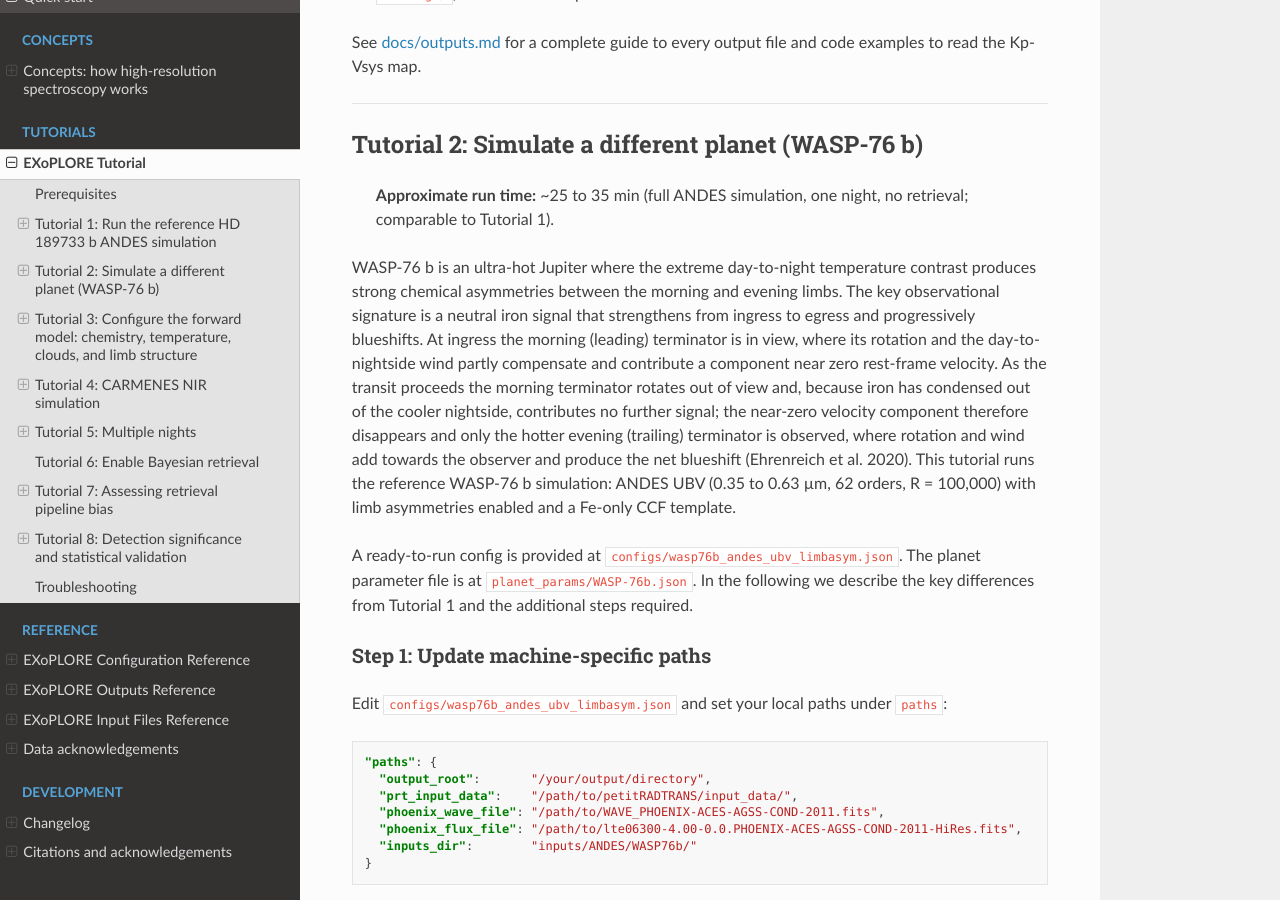
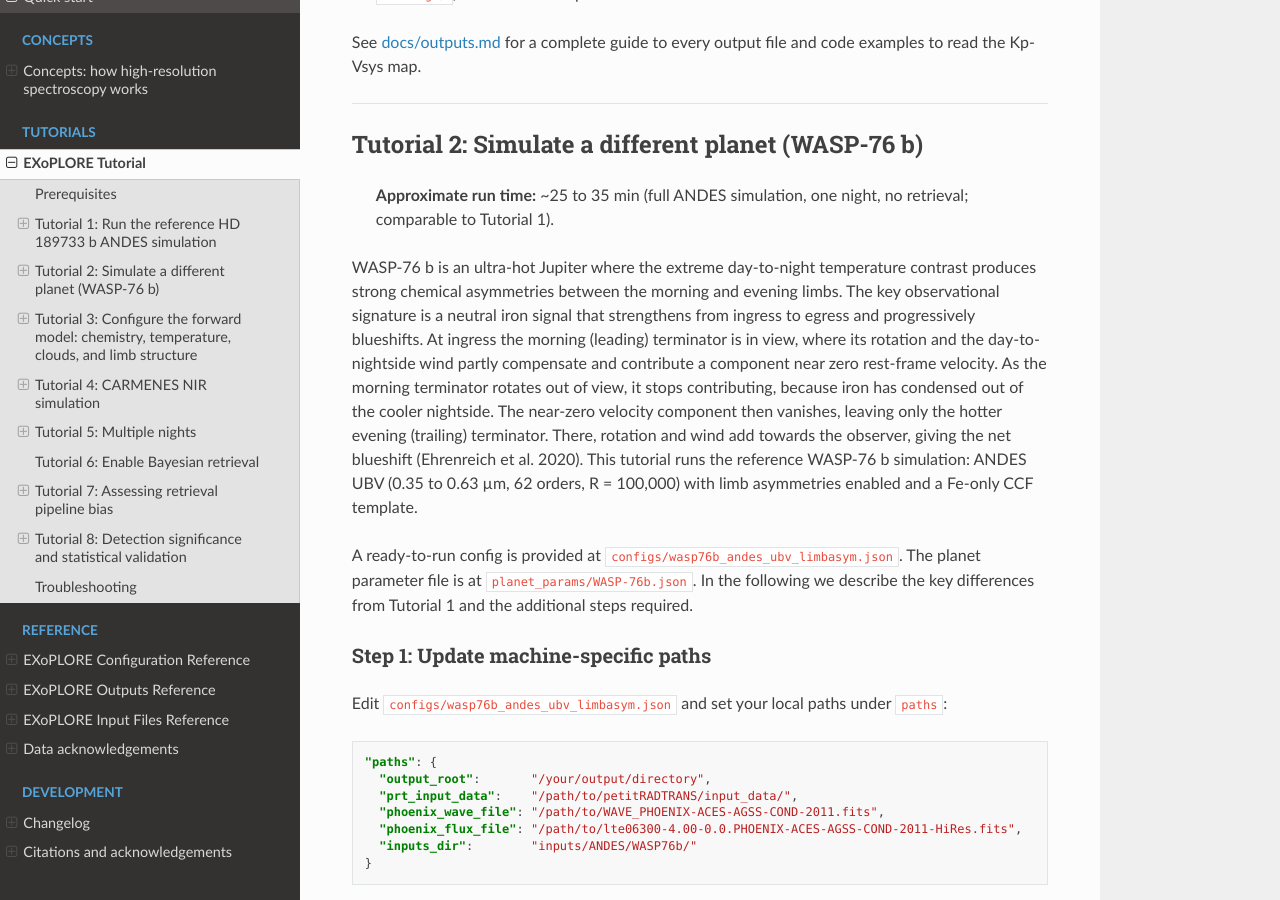
Before and after one commit to asanchezlopezIAA/EXoPLORE, a Sphinx documentation site: the page built from docs/tutorial.md, in a window 1280 px wide and 900 px high, scrolled down 7078 px. Built offline with Sphinx 7.4.7 and the Read the Docs theme 3.1.0, drawn with Linux system fonts in a browser that asks for light colours.

Commit message:
update tutorial

```diff
--- a/docs/tutorial.md
+++ b/docs/tutorial.md
@@ -187,7 +187,7 @@ See [docs/outputs.md](outputs.md) for a complete guide to every output file and
 
 > **Approximate run time:** ~25 to 35 min (full ANDES simulation, one night, no retrieval; comparable to Tutorial 1).
 
-WASP-76 b is an ultra-hot Jupiter where the extreme day-to-night temperature contrast produces strong chemical asymmetries between the morning and evening limbs. The key observational signature is a neutral iron signal that strengthens from ingress to egress and progressively blueshifts. At ingress the morning (leading) terminator is in view, where its rotation and the day-to-nightside wind partly compensate and contribute a component near zero rest-frame velocity. As the transit proceeds the morning terminator rotates out of view and, because iron has condensed out of the cooler nightside, contributes no further signal; the near-zero velocity component therefore disappears and only the hotter evening (trailing) terminator is observed, where rotation and wind add towards the observer and produce the net blueshift (Ehrenreich et al. 2020). This tutorial runs the reference WASP-76 b simulation: ANDES UBV (0.35 to 0.63 µm, 62 orders, R = 100,000) with limb asymmetries enabled and a Fe-only CCF template.
+WASP-76 b is an ultra-hot Jupiter where the extreme day-to-night temperature contrast produces strong chemical asymmetries between the morning and evening limbs. The key observational signature is a neutral iron signal that strengthens from ingress to egress and progressively blueshifts. At ingress the morning (leading) terminator is in view, where its rotation and the day-to-nightside wind partly compensate and contribute a component near zero rest-frame velocity. As the morning terminator rotates out of view, it stops contributing, because iron has condensed out of the cooler nightside. The near-zero velocity component then vanishes, leaving only the hotter evening (trailing) terminator. There, rotation and wind add towards the observer, giving the net blueshift (Ehrenreich et al. 2020). This tutorial runs the reference WASP-76 b simulation: ANDES UBV (0.35 to 0.63 µm, 62 orders, R = 100,000) with limb asymmetries enabled and a Fe-only CCF template.
 
 A ready-to-run config is provided at `configs/wasp76b_andes_ubv_limbasym.json`. The planet parameter file is at `planet_params/WASP-76b.json`. In the following we describe the key differences from Tutorial 1 and the additional steps required.
 
```
